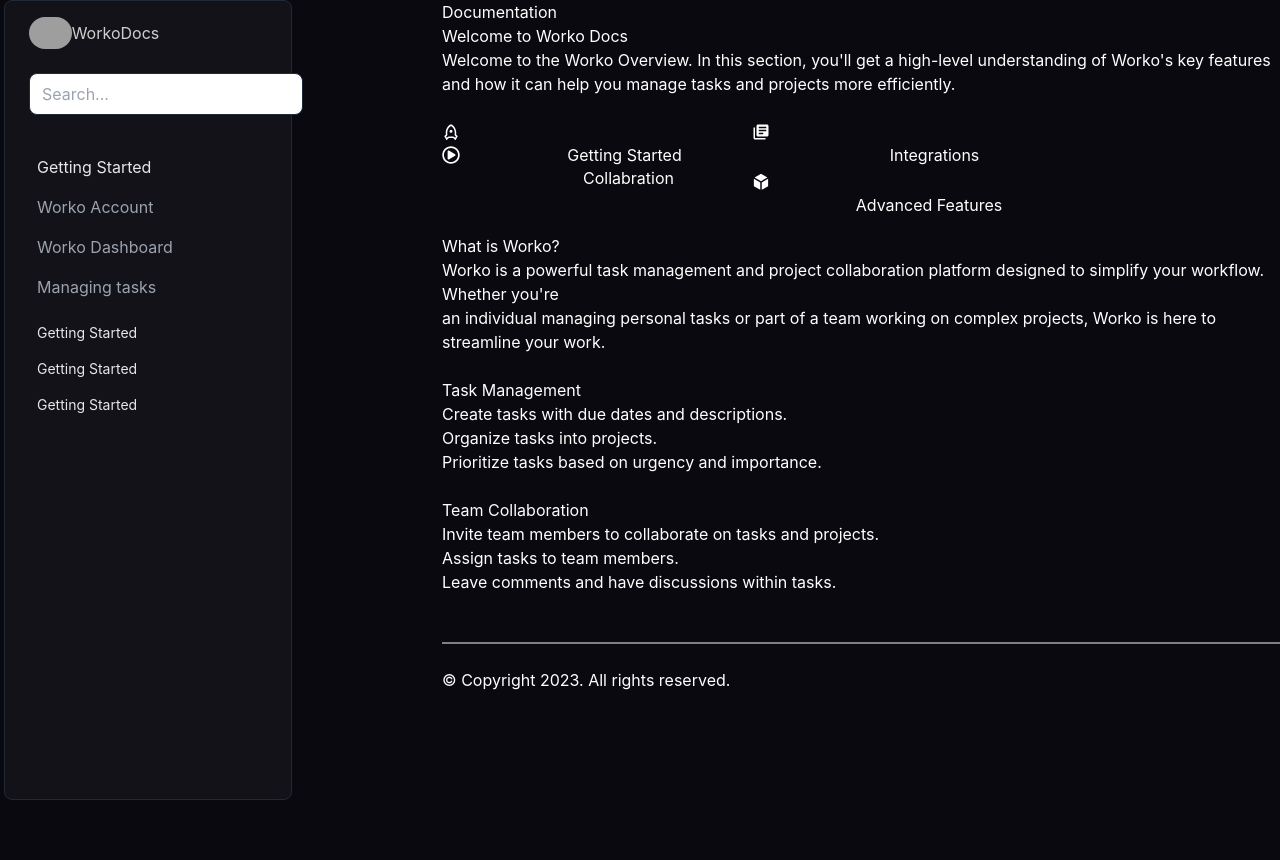
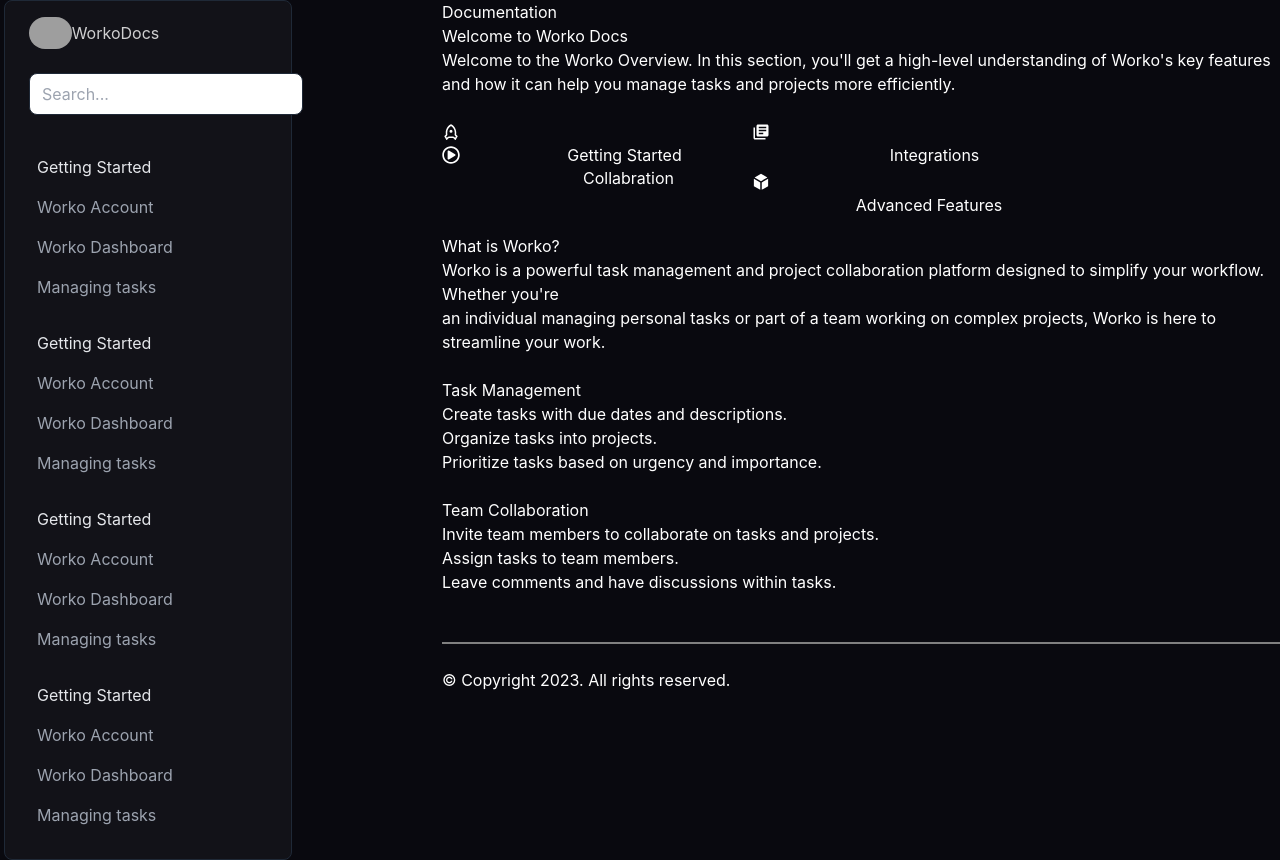
Before and after one commit to a14a19/worko-web, a React (Vite) app: page /docs in a window 1280 px wide. Before the commit the page ends 800 px from the top, so only its background shows below. Built offline with nearby package versions, Linux system fonts and the light colour scheme; grey boxes are pictures that could not be loaded.

Commit message:
contact.css

```diff
--- a/src/components/shared/SideBarDocs.jsx
+++ b/src/components/shared/SideBarDocs.jsx
@@ -18,21 +18,30 @@ function SideBarDocs() {
             <div>
                 <input type="text" className='rounded-lg border border-gray-800 py-2 px-3 my-6' placeholder='Search...' />
             </div>
-            <div className="mx-auto w-full max-w-md rounded-2xl p-2 flex flex-col gap-4">
+            <div className="mx-auto w-full max-w-md rounded-2xl p-2 flex flex-col gap-4 overflow-y-scroll">
                 <div className='text-base text-gray-200 flex flex-col gap-4 my-2'>
                     Getting Started
                     <Link className='text-gray-400'>Worko Account</Link>
                     <Link className='text-gray-400'>Worko Dashboard</Link>
                     <Link className='text-gray-400'>Managing tasks</Link>
                 </div>
-                <div className='text-sm text-gray-200'>
+                <div className='text-base text-gray-200 flex flex-col gap-4 my-2'>
                     Getting Started
+                    <Link className='text-gray-400'>Worko Account</Link>
+                    <Link className='text-gray-400'>Worko Dashboard</Link>
+                    <Link className='text-gray-400'>Managing tasks</Link>
                 </div>
-                <div className='text-sm text-gray-200'>
+                <div className='text-base text-gray-200 flex flex-col gap-4 my-2'>
                     Getting Started
+                    <Link className='text-gray-400'>Worko Account</Link>
+                    <Link className='text-gray-400'>Worko Dashboard</Link>
+                    <Link className='text-gray-400'>Managing tasks</Link>
                 </div>
-                <div className='text-sm text-gray-200'>
+                <div className='text-base text-gray-200 flex flex-col gap-4 my-2'>
                     Getting Started
+                    <Link className='text-gray-400'>Worko Account</Link>
+                    <Link className='text-gray-400'>Worko Dashboard</Link>
+                    <Link className='text-gray-400'>Managing tasks</Link>
                 </div>
             </div>
         </div>
```
Also changed, not shown: src/components/company/contact/Contact.css (+7 -7 lines).
